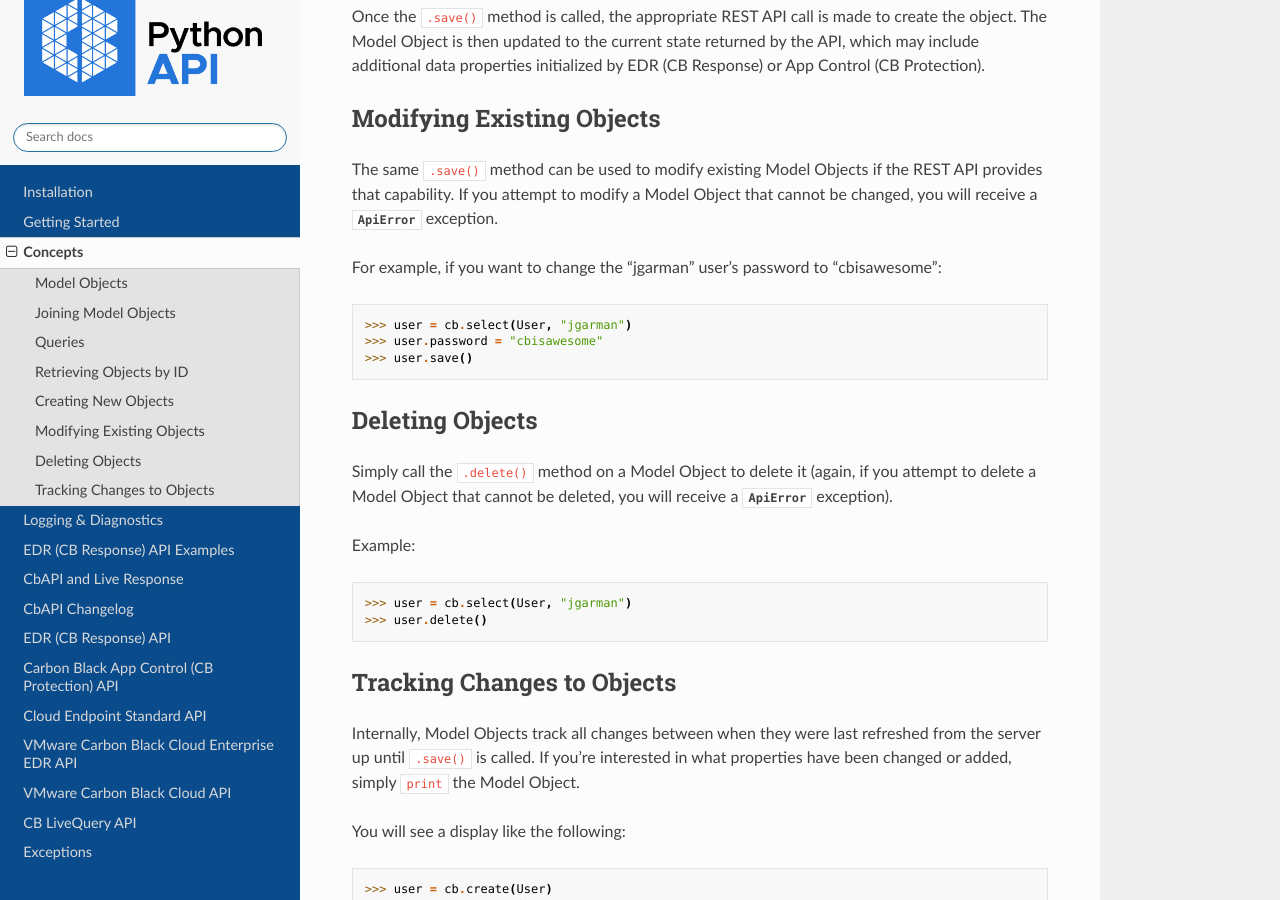
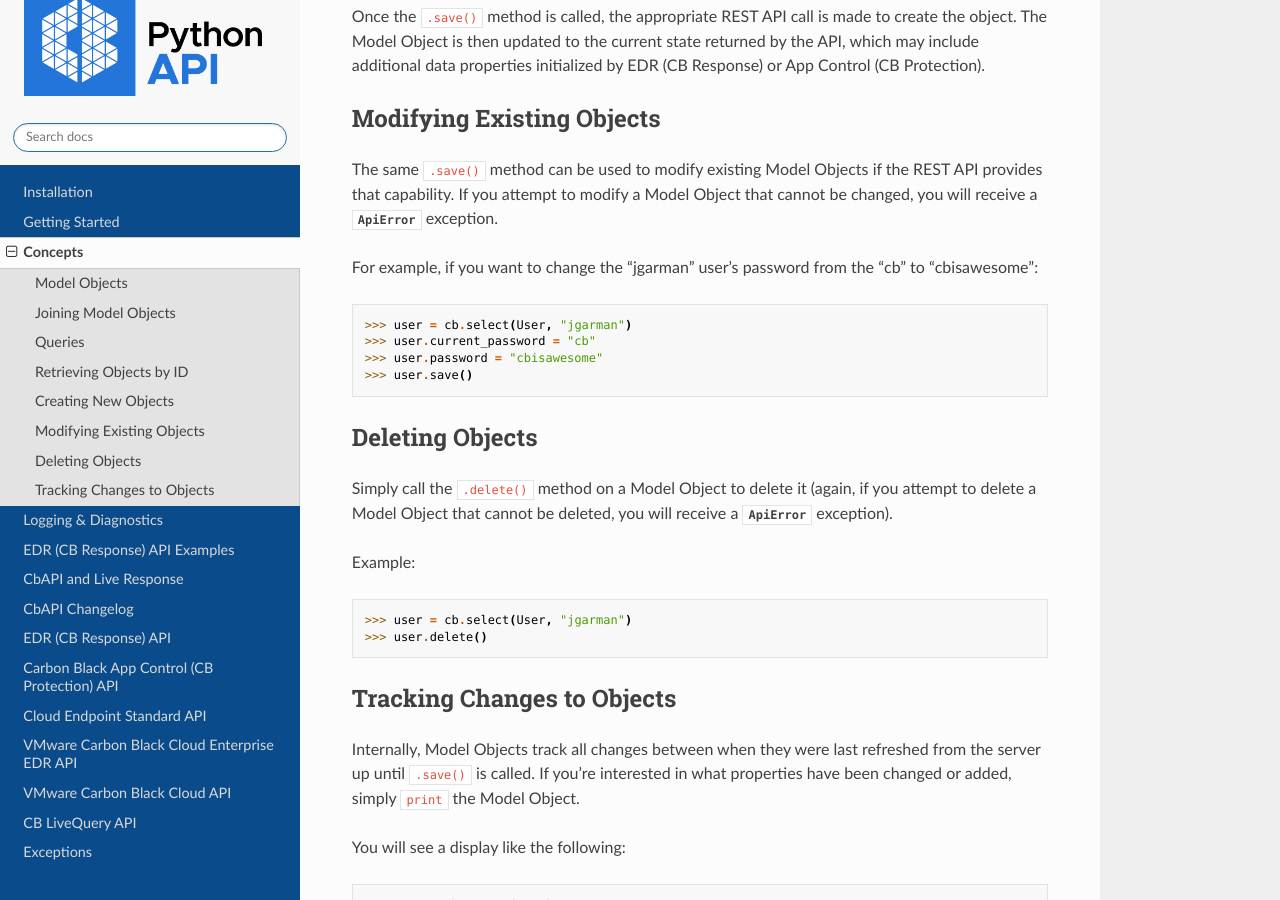
Before and after one commit to carbonblack/cbapi-python, a Sphinx documentation site: the page built from docs/concepts.rst, in a window 1280 px wide and 900 px high, scrolled down 5091 px. Built offline with Sphinx 7.4.7 and the Read the Docs theme 2.0.0, drawn with Linux system fonts in a browser that asks for light colours.

Commit message:
[CB-42564] Added current_password to user.yaml to change user password

```diff
--- a/docs/concepts.rst
+++ b/docs/concepts.rst
@@ -207,9 +207,10 @@ Modifying Existing Objects
 The same ``.save()`` method can be used to modify existing Model Objects if the REST API provides that capability.
 If you attempt to modify a Model Object that cannot be changed, you will receive a :py:mod:`ApiError` exception.
 
-For example, if you want to change the "jgarman" user's password to "cbisawesome"::
+For example, if you want to change the "jgarman" user's password from the "cb" to "cbisawesome"::
 
     >>> user = cb.select(User, "jgarman")
+    >>> user.current_password = "cb"
     >>> user.password = "cbisawesome"
     >>> user.save()
 
--- a/src/cbapi/response/models/user.yaml
+++ b/src/cbapi/response/models/user.yaml
@@ -41,3 +41,6 @@ properties:
   email:
     type: string
     description: ''
+  current_password:
+    type: string
+    description: ''
```
